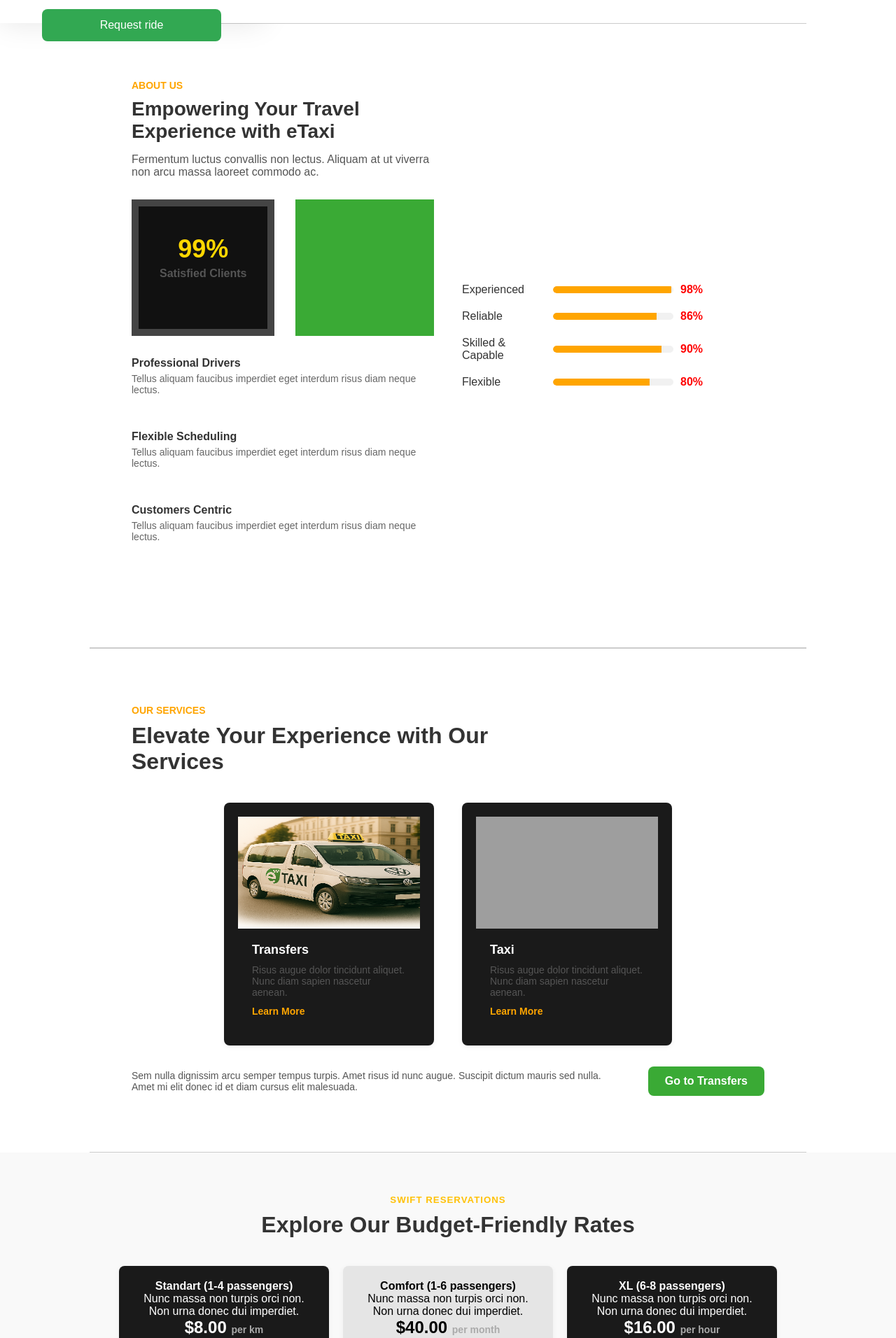
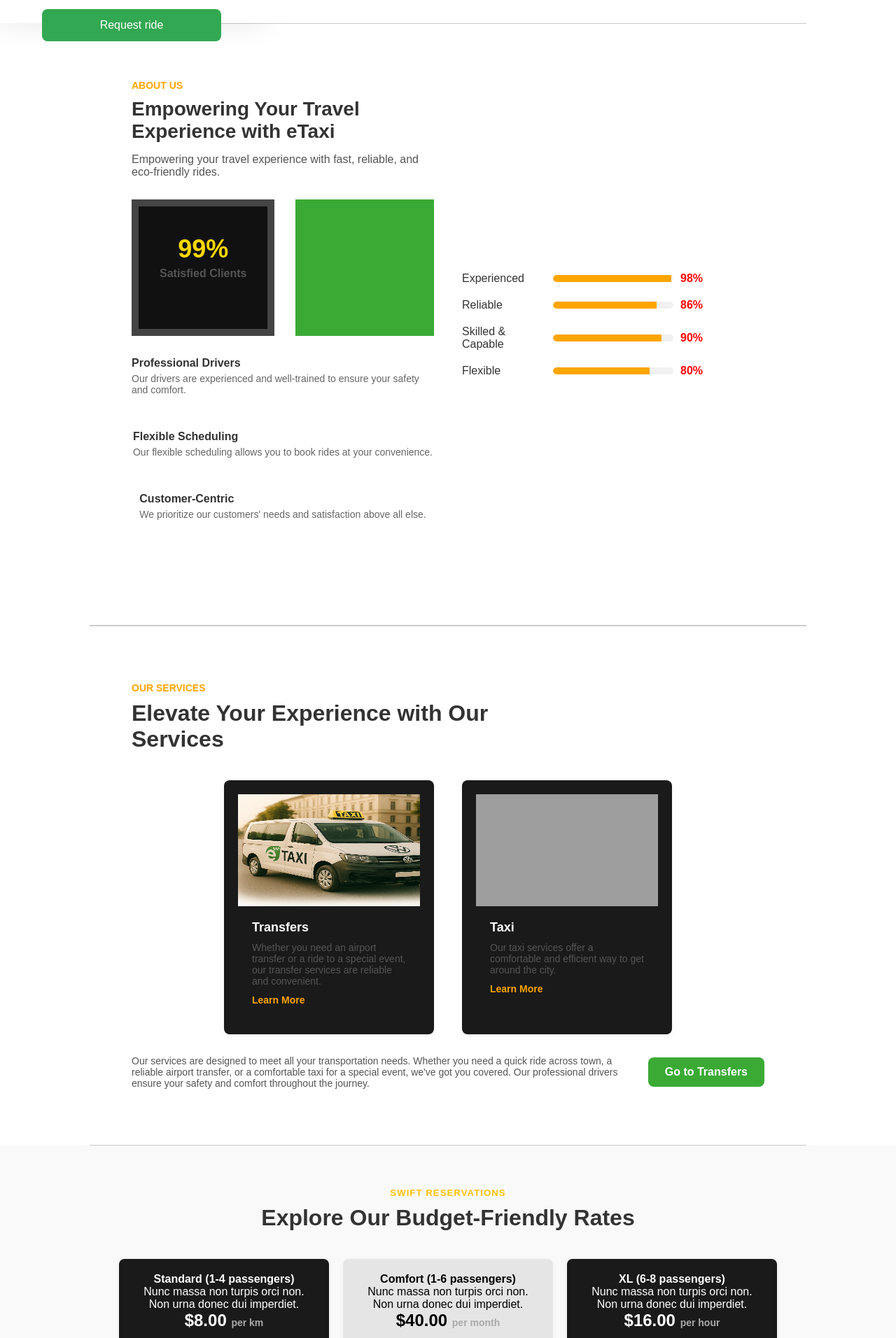
Before and after one commit to anavasynth/ETaxi, a Flask app: page / in a window 1280 px wide. Shown: the part 767-2679 px from the top of the page at 70% size. Run offline with Flask 3, Linux system fonts and the light colour scheme; grey boxes are pictures that could not be loaded.

Commit message:
add local to main page

```diff
--- a/static/lang.js
+++ b/static/lang.js
@@ -9,6 +9,12 @@
                 const key = el.getAttribute('data-i18n');
                 if (translations[key]) {
                     el.textContent = translations[key];
+                }
+            });
+            document.querySelectorAll('[data-i18n-placeholder]').forEach(el => {
+                const key = el.getAttribute('data-i18n-placeholder');
+                if (translations[key]) {
+                    el.setAttribute('placeholder', translations[key]);
                 }
             });
         });
--- a/static/lang/en.json
+++ b/static/lang/en.json
@@ -1,11 +1,29 @@
 {
   "main_text_head": "Book an eco-friendly taxi now!",
   "main_text_p": "Fast, reliable, and sustainable rides at your fingertips",
-
   "nav_home": "Home",
   "nav_about": "About",
   "nav_contact": "Contact",
+  "get_a_ride": "Get a Ride",
+  "confirm": "Confirm",
+  "pickup_placeholder": "Enter pickup location",
+  "destination_placeholder": "Enter destination",
+  "request_ride": "Request ride",
+  "about_label": "About Us",
+  "about_title": "Empowering Your Travel Experience with eTaxi",
+  "about_desc": "Empowering your travel experience with fast, reliable, and eco-friendly rides.",
+  "feature_drivers": "Professional Drivers",
+  "feature_drivers_desc": "Our drivers are experienced and well-trained to ensure your safety and comfort.",
+  "services_label": "Our Services",
+  "services_title": "Elevate Your Experience with Our Services",
+  "services_transfer_title": "Transfers",
+  "services_transfer_desc": "Whether you need an airport transfer or a ride to a special event, our transfer services are reliable and convenient.",
+  "learn_more": "Learn More",
+  "services_taxi_title": "Taxi",
+  "services_taxi_desc": "Our taxi services offer a comfortable and efficient way to get around the city.",
 
-  "get_a_ride": "Get a Ride",
-  "confirm": "Confirm"
+  "services_bottom_desc": "Our services are designed to meet all your transportation needs. Whether you need a quick ride across town, a reliable airport transfer, or a comfortable taxi for a special event, we've got you covered. Our professional drivers ensure your safety and comfort throughout the journey.",
+
+  "go_to_transfers": "Go to Transfers",
+  "why_choose_us": "Why Choose Us?"
 }
--- a/templates/mainpage.html
+++ b/templates/mainpage.html
@@ -15,9 +15,9 @@
       <h1 data-i18n="main_text_head">Book an eco-friendly taxi now!</h1>
       <p data-i18n="main_text_p">Fast, reliable, and sustainable rides at your fingertips</p>
       <form action="/route_details" method="GET">
-  <input type="text" placeholder="Enter pickup location" name="pickup" />
-  <input type="text" placeholder="Enter destination" name="destination" />
-  <button type="submit">Request ride</button>
+        <input type="text" data-i18n-placeholder="pickup_placeholder" placeholder="Enter pickup location" name="pickup" />
+        <input type="text" data-i18n-placeholder="destination_placeholder" placeholder="Enter destination" name="destination" />
+        <button type="submit" data-i18n="request_ride">Request ride</button>
       </form>
     </div>
     <div class="right-section">
@@ -36,12 +36,11 @@
     </div>
   </div>
 
-
   <section class="about" id="about_us">
     <div class="about-left">
-    <h5 class="section-label">About Us</h5>
-    <h2>Empowering Your Travel Experience with eTaxi</h2>
-    <p>Fermentum luctus convallis non lectus. Aliquam at ut viverra non arcu massa laoreet commodo ac.</p>
+      <h5 class="section-label" data-i18n="about_label">About Us</h5>
+      <h2 data-i18n="about_title">Empowering Your Travel Experience with eTaxi</h2>
+      <p data-i18n="about_desc">Empowering your travel experience with fast, reliable, and eco-friendly rides.</p>
       <div class="stats">
         <div class="stat-block">
           <div class="stat-box">
@@ -53,16 +52,16 @@
       </div>
       <div class="features">
         <div>
-        <h4>Professional Drivers</h4>
-        <p>Tellus aliquam faucibus imperdiet eget interdum risus diam neque lectus.</p>
+          <h4 data-i18n="feature_drivers">Professional Drivers</h4>
+          <p data-i18n="feature_drivers_desc">Our drivers are experienced and well-trained to ensure your safety and comfort.</p>
         </div>
         <div>
           <h4>Flexible Scheduling</h4>
-        <p>Tellus aliquam faucibus imperdiet eget interdum risus diam neque lectus.</p>
+          <p>Our flexible scheduling allows you to book rides at your convenience.</p>
         </div>
         <div>
-        <h4>Customers Centric</h4>
-        <p>Tellus aliquam faucibus imperdiet eget interdum risus diam neque lectus.</p>
+          <h4>Customer-Centric</h4>
+          <p>We prioritize our customers' needs and satisfaction above all else.</p>
         </div>
       </div>
     </div>
@@ -99,49 +98,44 @@
   </section>
 
   <section class="services">
-  <h5 class="section-label">Our Services</h5>
-  <h2>Elevate Your Experience with Our Services</h2>
-
+    <h5 class="section-label" data-i18n="services_label">Our Services</h5>
+    <h2 data-i18n="services_title">Elevate Your Experience with Our Services</h2>
     <div class="service-cards">
       <div class="card">
         <div class="card-image">
           <img src="/static/img/transfer.png" alt="">
         </div>
         <div class="card-content">
-        <h4>Transfers</h4>
-        <p>Risus augue dolor tincidunt aliquet. Nunc diam sapien nascetur aenean.</p>
-        <a href="/transfers" class="learn-more">Learn More</a>
+          <h4 data-i18n="services_transfer_title">Transfers</h4>
+          <p data-i18n="services_transfer_desc">Whether you need an airport transfer or a ride to a special event, our transfer services are reliable and convenient.</p>
+          <a href="/transfers" class="learn-more" data-i18n="learn_more">Learn More</a>
         </div>
       </div>
-
       <div class="card">
         <div class="card-image">
           <img src="/static/img/taxi.png" alt="">
         </div>
         <div class="card-content">
-        <h4>Taxi</h4>
-        <p>Risus augue dolor tincidunt aliquet. Nunc diam sapien nascetur aenean.</p>
-        <a href="/route_details" class="learn-more">Learn More</a>
+          <h4 data-i18n="services_taxi_title">Taxi</h4>
+          <p data-i18n="services_taxi_desc">Our taxi services offer a comfortable and efficient way to get around the city.</p>
+          <a href="/route_details" class="learn-more" data-i18n="learn_more">Learn More</a>
         </div>
       </div>
     </div>
-
     <div class="services-bottom">
-    <p>
-      Sem nulla dignissim arcu semper tempus turpis. Amet risus id nunc augue. Suscipit dictum mauris sed nulla.
-      Amet mi elit donec id et diam cursus elit malesuada.
+    <p data-i18n="services_bottom_desc">
+      Our services are designed to meet all your transportation needs. Whether you need a quick ride across town, a reliable airport transfer, or a comfortable taxi for a special event, we've got you covered. Our professional drivers ensure your safety and comfort throughout the journey.
     </p>
-    <a href="/transfers" class="go-button">Go to Transfers</a>
+      <a href="/transfers" class="go-button" data-i18n="go_to_transfers">Go to Transfers</a>
     </div>
   </section>
-
 
   <section class="pricing-section">
     <h5 class="section-subtitle">SWIFT RESERVATIONS</h5>
     <h2 class="section-title">Explore Our Budget-Friendly Rates</h2>
     <div class="pricing-cards">
       <div class="card">
-      <h4>Standart (1-4 passengers)</h4>
+        <h4>Standard (1-4 passengers)</h4>
         <p class="desc">Nunc massa non turpis orci non. Non urna donec dui imperdiet.</p>
         <p class="price">$8.00 <span>per km</span></p>
         <ul>
@@ -181,7 +175,7 @@
 
   <section class="why-choose-us">
     <div class="why-header">
-    <button class="why-button">Why Choose Us?</button>
+      <button class="why-button" data-i18n="why_choose_us">Why Choose Us?</button>
       <p>Sem nulla dignissim arcu semper tempus turpis. Amet risus id nunc augue. Suscipit dictum mauris sed nulla.</p>
     </div>
     <div class="features">
```
Also changed, not shown: static/lang/pl.json (+19 -4 lines), static/lang/uk.json (+19 -4 lines). Lines whose indentation alone changed are shown as unchanged.
